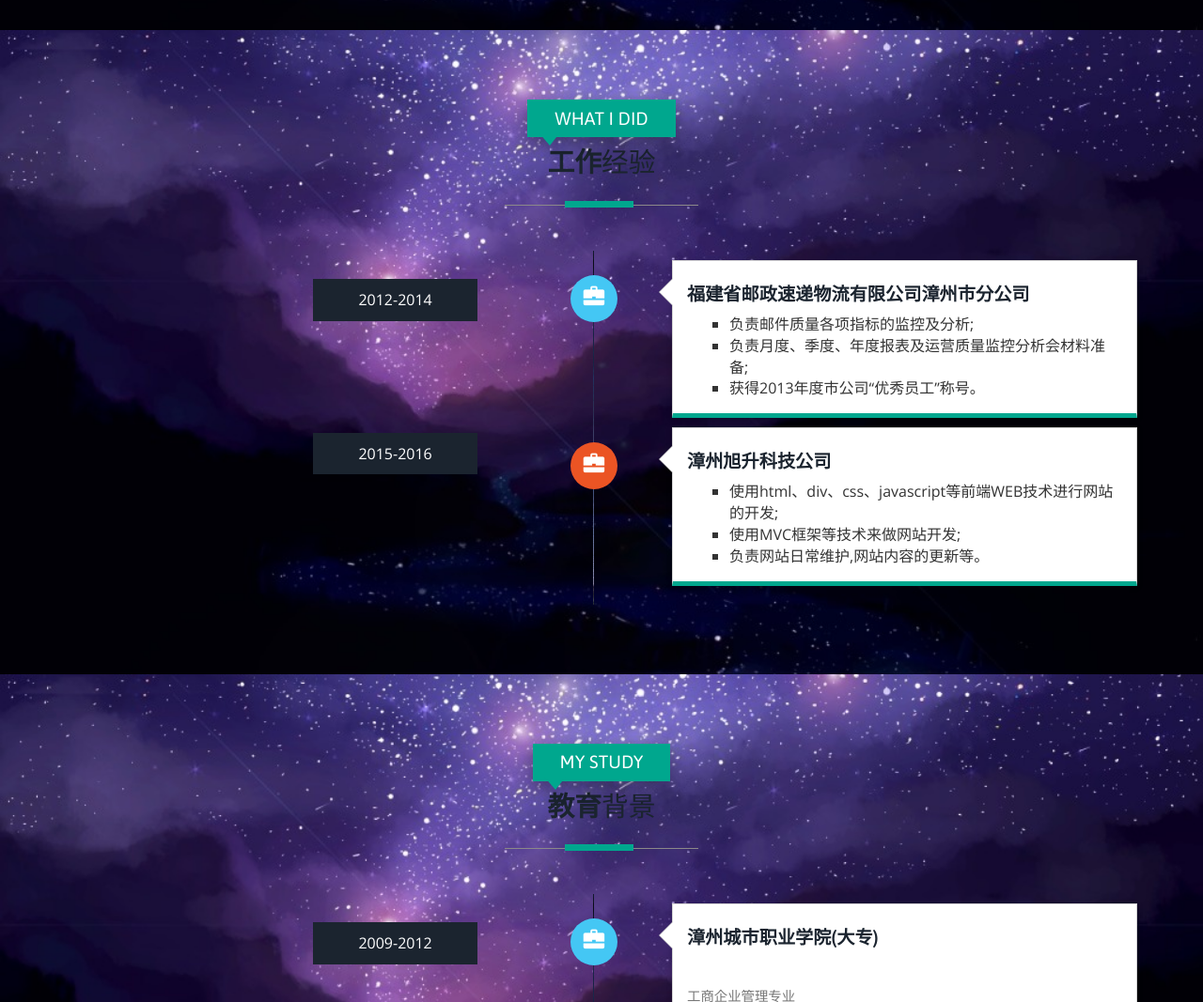
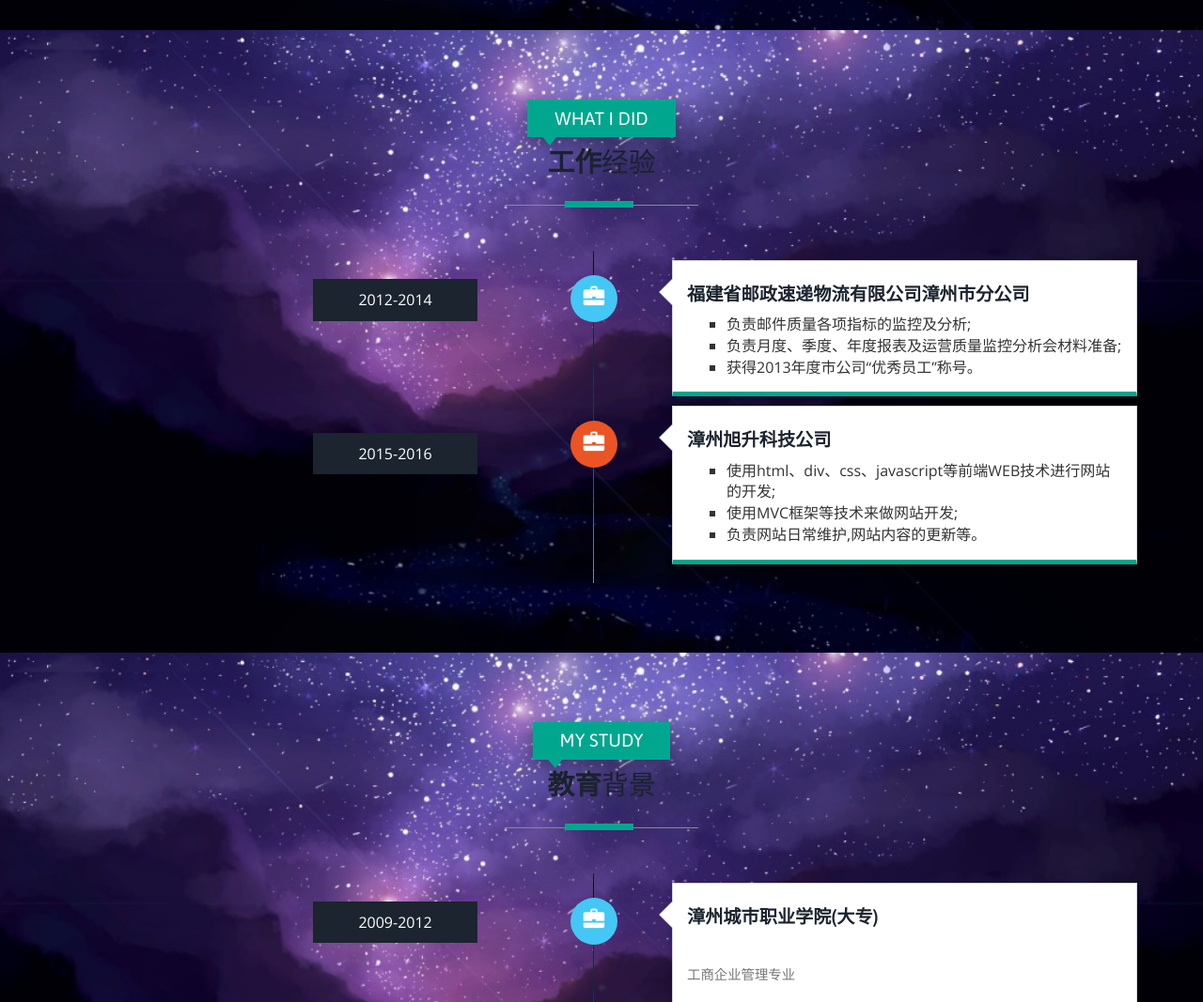
Before and after one commit to tycooc/resume, a plain HTML site: page index.html in a window 1280 px wide. Shown: the part 1298-2365 px from the top of the page at 94% size. Drawn offline with nearby package versions, Linux system fonts and the light colour scheme; files whose address does not match are found by name.

Commit message:
no message

```diff
--- a/index.html
+++ b/index.html
@@ -195,7 +195,7 @@ Smartphone Compatible web template, free webdesigns for Nokia, Samsung, LG, Sony
                             <h4 class="timeline-title">福建省邮政速递物流有限公司漳州市分公司</h4>
                         </div>
                         <div class="timeline-body">
-                            <ul style="list-style-type:square;margin-left:5px">
+                            <ul style="list-style-type:square;margin-left:2px">
                                 <li>负责邮件质量各项指标的监控及分析;</li>
                                 <li>负责月度、季度、年度报表及运营质量监控分析会材料准备;</li>
                                 <li> 获得2013年度市公司“优秀员工”称号。</li>
@@ -211,7 +211,7 @@ Smartphone Compatible web template, free webdesigns for Nokia, Samsung, LG, Sony
                             <h4 class="timeline-title">漳州旭升科技公司</h4>
                         </div>
                         <div class="timeline-body">
-                            <ul style="list-style-type:square;margin-left:5px">
+                            <ul style="list-style-type:square;margin-left:2px">
                                 <li>使用html、div、css、javascript等前端WEB技术进行网站的开发;</li>
                                 <li>使用MVC框架等技术来做网站开发;</li>
                                 <li>负责网站日常维护,网站内容的更新等。</li>
```
